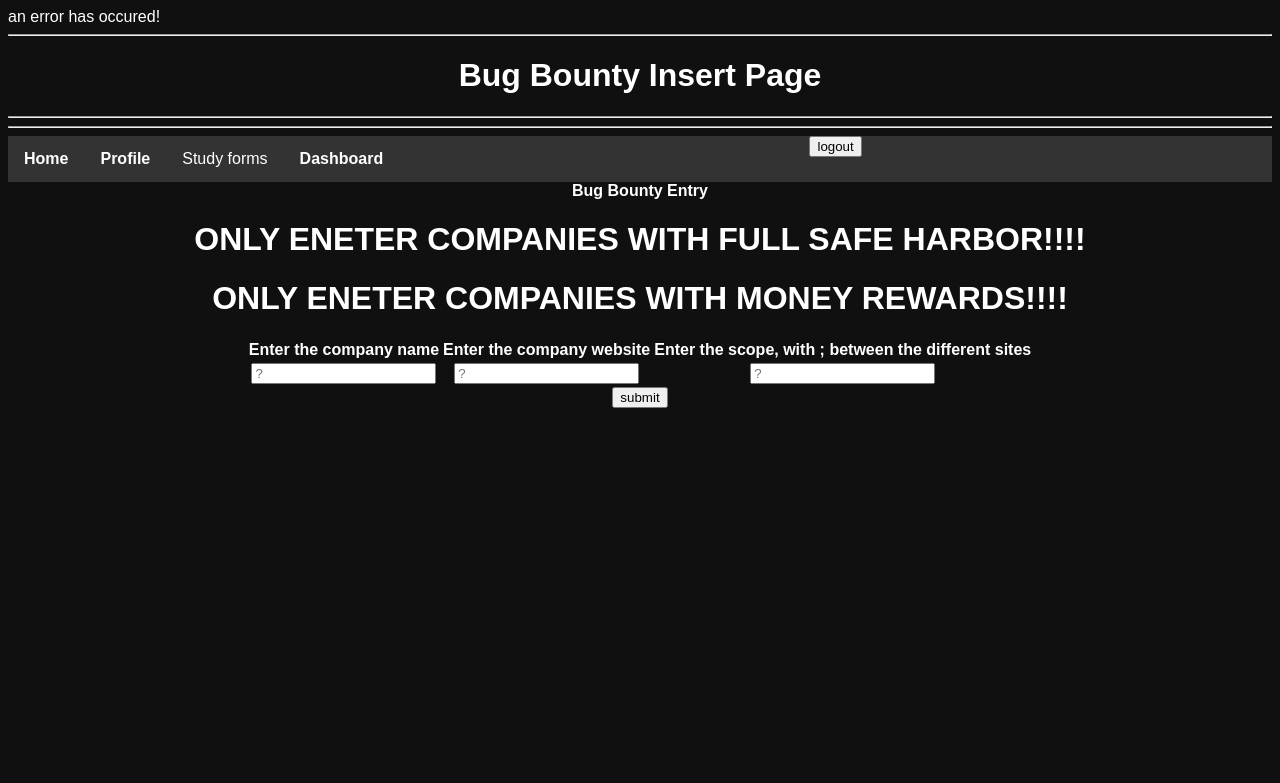
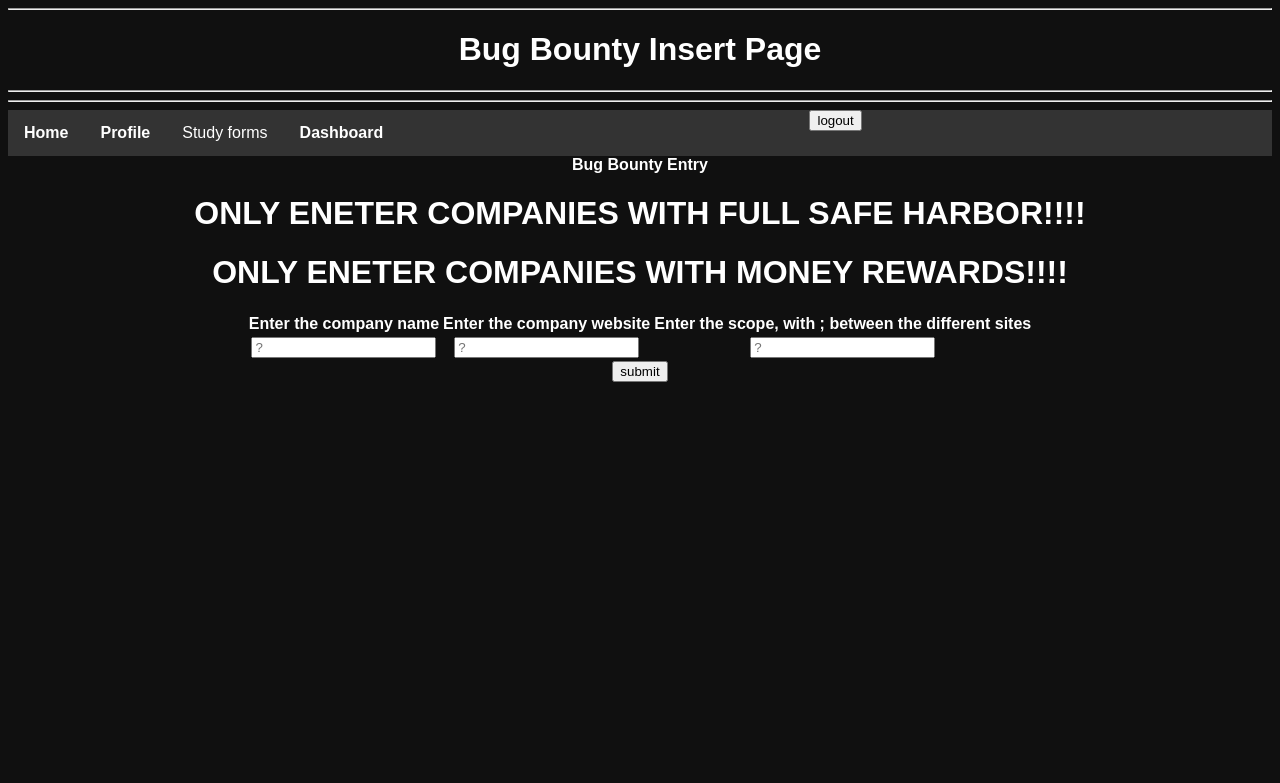
Before and after one commit to sschatz1997/Sams_website, a PHP site: page /bb.php in a window 1280 px wide. Shown: the top 783 px of the page. Run offline with PHP 8.4, Linux system fonts and the light colour scheme; the visitor is signed in with stand-in values (Sample User, id 1); lists and menus that the app fills with data are empty.

Commit message:
Update bb.php

```diff
--- a/Website Entry/bb.php
+++ b/Website Entry/bb.php
@@ -24,14 +24,14 @@
 	$name = $_POST['name'];
 	$web = $_POST['website'];
 	$scope = $_POST['scope'];
-	$insert = $con->prepare('INSERT INTO companiesBasic(name, website, scope) VALUES (?,?,?);');
+	$insert = $con->prepare('INSERT INTO companiesBasic(name, website, scope) VALUES (?,?,?)');
 //	$insert->bindValue(1,$id, PDO::PARAM_INT);
 	$insert->bindValue(1,$name, PDO::PARAM_STR,500);
 	$insert->bindValue(2,$web, PDO::PARAM_STR,500);
 	$insert->bindValue(3,$scope, PDO::PARAM_STR,500);
 	$insert->execute();
 }else{
-	echo "an error has occured!<br>";
+	//echo "an error has occured!<br>";
 }
 ?>
 
```
